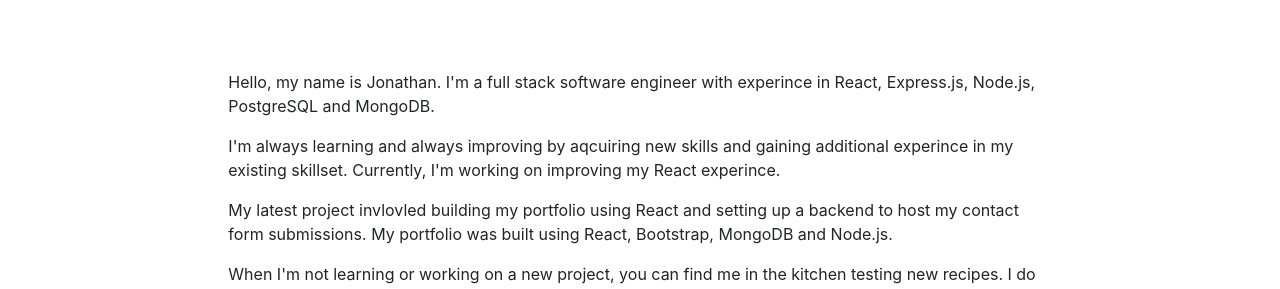
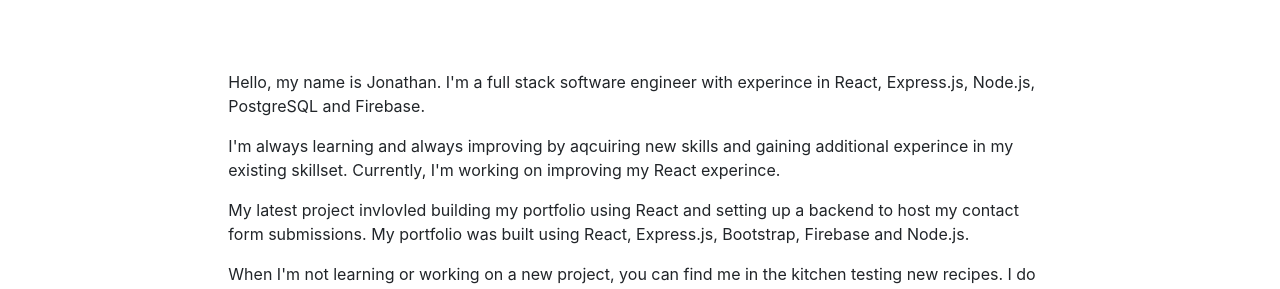
Before and after one commit to Jonathan-Nuno/my-portfolio, a React (Create React App) app in the folder Front/: page /about in a window 1280 px wide. Shown: the part 209-498 px from the top of the page. Built offline with nearby package versions, Linux system fonts and the light colour scheme.

Commit message:
text edit

```diff
--- a/Front/src/pages/AboutPage.js
+++ b/Front/src/pages/AboutPage.js
@@ -9,11 +9,11 @@
             <Hero title={props.title} />
 
             <Content>
-                <p>Hello, my name is Jonathan. I'm a full stack software engineer with experince in React, Express.js, Node.js, PostgreSQL and MongoDB.</p>
+                <p>Hello, my name is Jonathan. I'm a full stack software engineer with experince in React, Express.js, Node.js, PostgreSQL and Firebase.</p>
 
                 <p>I'm always learning and always improving by aqcuiring new skills and gaining additional experince in my existing skillset. Currently, I'm working on improving my React experince.</p>
 
-                <p>My latest project invlovled building my portfolio using React and setting up a backend to host my contact form submissions. My portfolio was built using React, Bootstrap, MongoDB and Node.js.</p>
+                <p>My latest project invlovled building my portfolio using React and setting up a backend to host my contact form submissions. My portfolio was built using React, Express.js, Bootstrap, Firebase and Node.js.</p>
 
                 <p>When I'm not learning or working on a new project, you can find me in the kitchen testing new recipes. I do enjoy the prepartion, testing and execution required to whip up a delicious meal!</p>
 
```
